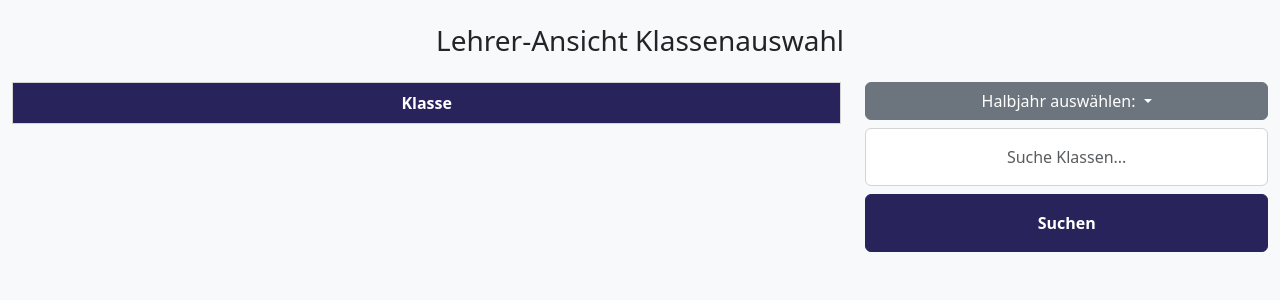
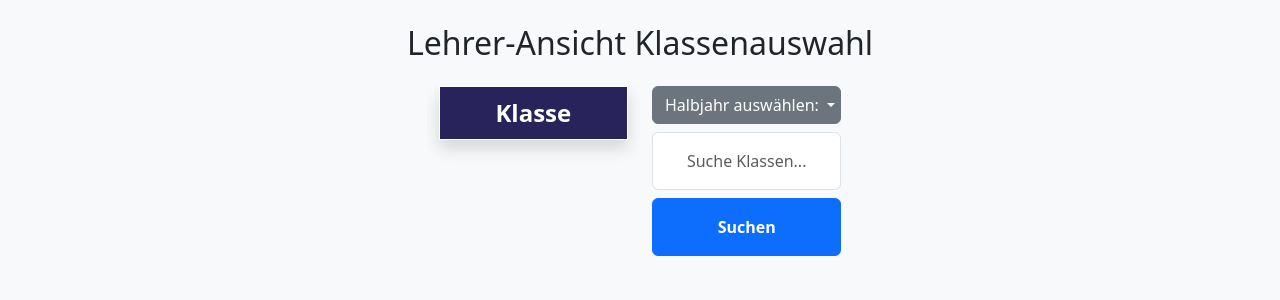
Before and after one commit to nino2634/klassenlisten-digitalisierung, a Flask app: page /teacherView in a window 1280 px wide. Shown: the top 300 px of the page. Run offline with Flask 3, Linux system fonts and the light colour scheme; lists and menus that the app fills with data are empty; parts of the project's set-up code (start-up, migrations or seed data) failed here and were passed over; some libraries are stand-ins or nearby versions.

Commit message:
diff changes on ui

```diff
--- a/app.py
+++ b/app.py
@@ -42,11 +42,16 @@ def filter_teacher():
 @app.route('/teacherDetailed', methods=["GET"])
 @login_required
 def table_teacher_detailed():
-    class_name_url_param = request.args.get("class_name")
-    half_year = request.args.get("half_year")
+    class_name_url_param = request.args.get("class_name", "").strip()
+    half_year = request.args.get("half_year", "").strip()
+
     json_data = get_lessons(class_name_url_param, half_year)
     headers = json.loads(get_headers())
-    class_data = json.loads(json_data)
+    class_data = json.loads(json_data or "[]")
+
+    if not class_data:
+        return "No data found for class: " + class_name_url_param, 404
+
     class_name = class_data[0]['class_name']
     lessons = class_data[0]['lessons']
     Sum_SuS = class_data[0]['Sum_SuS']
@@ -139,7 +144,7 @@ def logout():
     return jsonify("logged out")
 
 if __name__ == '__main__':
-    app.run(host='0.0.0.0', port=8443,ssl_context=("src/app/certificate/cert.pem", "src/app/certificate/key.pem")
+    app.run(host='0.0.0.0', debug=True, port=8443,ssl_context=("src/app/certificate/cert.pem", "src/app/certificate/key.pem")
     )
 
 
--- a/src/app/config/settings.txt
+++ b/src/app/config/settings.txt
@@ -1,7 +1,7 @@
 excel_file=src/app/data/Datenquelle.xlsx
 row_diff_class_name_headers=3
 row_diff_weekly_hrs=1
-half_year_column_name=Periodizität
+half_year_column_name=Periodizitaet
 weekly_hrs_column_name=WoStd
 subject_column_name=Fach
 teacher_column_name=Lehrer
--- a/src/app/configurator_modules/errorfix.py
+++ b/src/app/configurator_modules/errorfix.py
@@ -23,7 +23,7 @@ DEFAULT_CONFIG = {
     "excel_file": "src/app/data/Datenquelle.xlsx",
     "row_diff_class_name_headers": "3",
     "row_diff_weekly_hrs": "1",
-    "half_year_column_name": "Periodizität",
+    "half_year_column_name": "Periodizitaet",
     "weekly_hrs_column_name": "WoStd",
     "subject_column_name": "Fach",
     "teacher_column_name": "Lehrer",
--- a/src/app/get_lessons.py
+++ b/src/app/get_lessons.py
@@ -73,5 +73,3 @@ def run(class_title, year_half):
     lesson_list = _get_lessons_by_class(sheet, class_title, year_half, headers)
     lesson_json = json.dumps(lesson_list)
     return lesson_json
-
-run("02TSFR", "1.Hj")
--- a/static/js/config.js
+++ b/static/js/config.js
@@ -1 +1,2 @@
-export const API_BASE_URL = "https://10.49.128.159:8443";
+//export const API_BASE_URL = "https://10.49.128.159:8443";
+export const API_BASE_URL = "https://localhost:8443";
--- a/static/js/getTableData.js
+++ b/static/js/getTableData.js
@@ -34,7 +34,6 @@ function renderTable(data) {
         // Event Listener direkt hier setzen
         btn.addEventListener("click", function() {
             const class_name = this.textContent.trim();
-            console.log("ok " + class_name);
             const half_year = document.getElementById('halfYearButton').dataset.value;
             getTeacherDetailedData(class_name, half_year);
 
--- a/static/style/teacherViewStyle.css
+++ b/static/style/teacherViewStyle.css
@@ -1,52 +1,60 @@
 html, body {
     height: 100%;
 }
+
+/* Tabelle */
 
 .table-container{
     max-height: 80vh;
 }
 
+.table thead th{
+    background-color: #29235c ;
+    color: white;
+    font-size: 1.5rem;
+}
+
 .table tbody tr:nth-child(even) td{
-    background:transparent !important;
+    background:transparent ;
 }
 .table tbody tr:nth-child(odd) td{
-    background:transparent  !important;
+    background:transparent  ;
 }
 
 #tableBody tr:nth-child(odd) button:hover {
-    background-color: #95c11f !important;
-    border-color: #95c11f !important;
-    color: white !important;
+    background-color: #95c11f ;
+    border-color: #95c11f ;
+    color: white ;
 }
 
 #tableBody tr:nth-child(even) button:hover{
-    background-color: #95c11f !important;
-    border-color: #95c11f !important;
-    color: white !important;
+    background-color: #95c11f ;
+    border-color: #95c11f ;
+    color: white ;
 }
 
 #tableBody tr:nth-child(odd) button:active{
-    background-color: #95c11f !important;
-    border-color: #95c11f !important;
-    color: white !important;
+    background-color: #95c11f ;
+    border-color: #95c11f ;
+    color: white ;
 }
 
 #tableBody tr:nth-child(even) button:active{
-    background-color: #29235c !important;
-    border-color: #29235c !important;
-    color: white !important;
+    background-color: #29235c ;
+    border-color: #29235c ;
+    color: white ;
 }
 
 
 
 #tableBody tr:nth-child(odd) button {
-    background: #ffffff !important;
+    background: #ffffff ;
     color: #000000; /* damit der Text sichtbar bleibt */
 
 }
 
 #tableBody tr:nth-child(even) button {
-    background:#41a8db71 !important;
+    background:#41a8db71 ;
     color: #000000; /* damit der Text sichtbar bleibt */
 
 }
--- a/templates/index.html
+++ b/templates/index.html
@@ -1,21 +1,21 @@
-<html>
+<html lang="de">
 <head>
     <meta charset="UTF-8">
     <meta name="viewport" content="width=device-width, initial-scale=1.0">
     <title>Login</title>
 
     <!-- bootstrap style -->
-    <link href="https://cdn.jsdelivr.net/npm/bootstrap@5.3.3/dist/css/bootstrap.min.css" rel="stylesheet" crossorigin="anonymous">
+    <link href="../static/bootstrap/bootstrap.min.css" rel="stylesheet" crossorigin="anonymous">
 
     <!-- scripts-->
-    <script src="/static/js/alerts.js"></script>
-    <script type="module" src="/static/js/userLogin.js"></script>
+    <script src="../static/js/alerts.js" defer></script>
+    <script type="module" src="../static/js/userLogin.js"></script>
+
     <!-- bootstrap script -->
-    <script src="https://cdn.jsdelivr.net/npm/bootstrap@5.3.3/dist/js/bootstrap.bundle.min.js" crossorigin="anonymous"></script>
+    <script src="../static/bootstrap/bootstrap.bundle.min.js" crossorigin="anonymous"></script>
 
 
 </head>
-
 
 <body class="bg-light">
   <main class="container d-flex vh-100">
--- a/templates/teacherView.html
+++ b/templates/teacherView.html
@@ -5,63 +5,62 @@
   <meta name="viewport" content="width=device-width, initial-scale=1">
   <title>Lehrer-Ansicht Klassenauswahl</title>
 
-  <link href="https://cdn.jsdelivr.net/npm/bootstrap@5.3.3/dist/css/bootstrap.min.css"
-        rel="stylesheet" crossorigin="anonymous">
-  <link rel="stylesheet" href="../static/style/main.css">
+  <link href="../static/bootstrap/bootstrap.min.css" rel="stylesheet" crossorigin="anonymous">
   <link rel="stylesheet" href="../static/style/teacherViewStyle.css">
-
-  <script type="module" src="../static/js/getTableData.js" defer></script>
 </head>
 
 <body class="bg-light">
   <main class="container-fluid py-4 vh-100">
-    <h3 class="mb-4 text-center">Lehrer-Ansicht Klassenauswahl</h3>
-    <div class="row">
-      <div class="col-lg-8 col-12 table-responsive table-container">
-        <table class="table table-bordered mb-0 text-center align-middle border-0">
+    <h2 class="mb-4 text-center">Lehrer-Ansicht Klassenauswahl</h2>
+    <div class="row d-flex justify-content-center">
+      <div class="col-2 table-responsive table-container">
+        <table class="table table-bordered mb-0 text-center align-middle border-0 shadow">
           <thead class="table-header text-white sticky-top">
             <tr>
               <th>Klasse</th>
             </tr>
           </thead>
-          <tbody id="tableBody" class="overflow-y-scroll">
+          <tbody id="tableBody" class="overflow-y-scroll table-group-divider">
           </tbody>
         </table>
       </div>
 
-      <div class="dropdown col-lg-4 col-12 d-flex flex-column gap-2">
+      <div class="dropdown col-2">
 
-        <button id="halfYearButton" class="btn btn-secondary dropdown-toggle" type="button" data-bs-toggle="dropdown" aria-expanded="false">
+        <button id="halfYearButton" class="btn btn-secondary dropdown-toggle w-100" type="button" data-bs-toggle="dropdown" aria-expanded="false">
           Halbjahr auswählen:
         </button>
 
         <ul id="halfYearDropdown" class="dropdown-menu dropdown-menu-dark">
           <li><a class="dropdown-item active" data-value="0">Bitte auswählen...</a></li>
           <li><hr class="dropdown-divider"></li>
-          <li><a class="dropdown-item" data-value="1.Hj">1. Halbjahr</a></li>
-          <li><a class="dropdown-item" data-value="2.Hj">2. Halbjahr</a></li>
+          <li><a class="dropdown-item" data-value="1.Hj"><button class="btn bg-transparent text-white m-0 p-0 w-100 border-0">1. Halbjahr</button></a></li>
+          <li><a class="dropdown-item" data-value="2.Hj"><button class="btn bg-transparent text-white m-0 p-0 w-100 border-0">2. Halbjahr</button></a></li>
         </ul>
 
         <div class="col-12 flex-column gap-2">
           <form id="searchForm">
-            <input id="searchInput" class="form-control py-3 text-center" placeholder="Suche Klassen..." />
+            <input id="searchInput" class="mt-2 form-control py-3 text-center" placeholder="Suche Klassen..." />
           </form>
            <button id="searchBtn" type="submit" class="btn btn-primary py-3 w-100 fw-semibold mt-2">Suchen</button>
             <div class="collapse mt-0" id="searchCollapse">
-              <input id="searchInput" class="form-control" placeholder="Suche Klassen..." />
+              <input id="searchInput" class="form-control" placeholder="Suche Klasse..." />
             </div>
         </div>
       </div>
+
     </div>
   </main>
+  <!-- Skripte -->
+  <script src="../static/bootstrap/bootstrap.bundle.min.js" crossorigin="anonymous"></script>
 
+  <script src="../static/js/alerts.js" defer></script>
 
-  <script src="https://cdn.jsdelivr.net/npm/bootstrap@5.3.3/dist/js/bootstrap.bundle.min.js" crossorigin="anonymous"></script>
-  <script type="module" src="../static/js/submitclass.js"></script>
+  <script type="module" src="../static/js/getTableData.js" defer></script>
+  <script type="module" src="../static/js/searchClass.js" defer></script>
+  <script type="module" src="../static/js/submitclass.js" defer></script>
   <script type="module" src="../static/js/changeButtonTextOnSelection.js" defer></script>
   <script type="module" src="../static/js/getTeacherDetailedData.js" defer></script>
-  <!-- Export JS überprüfen und anpassen
-  <script src="js/script.js"></script>
-  -->
+
 </body>
 </html>
```
Also changed, not shown: static/js/getTeacherDetailedData.js (+23 -16 lines), templates/teacherDetailed.html (+3 -4 lines), static/bootstrap/bootstrap.bundle.min.js (renamed from bootstrap/bootstrap.bundle.min.js), static/bootstrap/bootstrap.min.css (renamed from bootstrap/bootstrap.min.css), static/js/searchClass.js (added), static/style/sytle.css (deleted).
